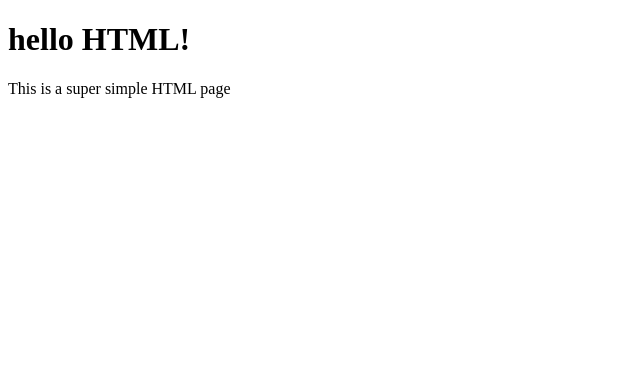
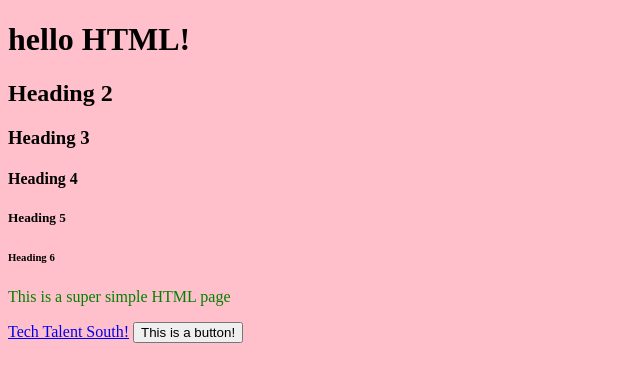
Before and after one commit to PaulaPaul/2015-04-frontend, a plain HTML site: page hello.html in a window 1280 px wide. Shown: the whole page, without its empty margins (0-640 px from the left). Drawn offline with Linux system fonts and the light colour scheme.

Commit message:
cleanup before lesson 2

```diff
--- a/hello.html
+++ b/hello.html
@@ -3,9 +3,15 @@
 	  <head>
 	    <title>Hello HTML!</title>
   	</head>
-
-  	<body>
-        <h1>hello HTML!</h1>
-        <p>This is a super simple HTML page</p>
+    <!--- This is a comment in HTML -->
+  	<body bgcolor="pink">
+        <!--- The h1 tag is for 'heading' text.  Also, h2... h6 -->
+        <h1 id="main-heading" class="heading-class">hello HTML!</h1>
+        <h2>Heading 2</h2><h3>Heading 3</h3><h4>Heading 4</h4>
+        <h5>Heading 5</h5><h6>Heading 6</h6>
+        <p style="color:green">This is a super simple HTML page</p>
+        <!--- This is a hyperlink -->
+        <a href='http://www.techtalentsouth.com'>Tech Talent South!</a>
+        <button>This is a button!</button>
     </body>
 </html>
```
Also changed, not shown: hello2.html (added).
